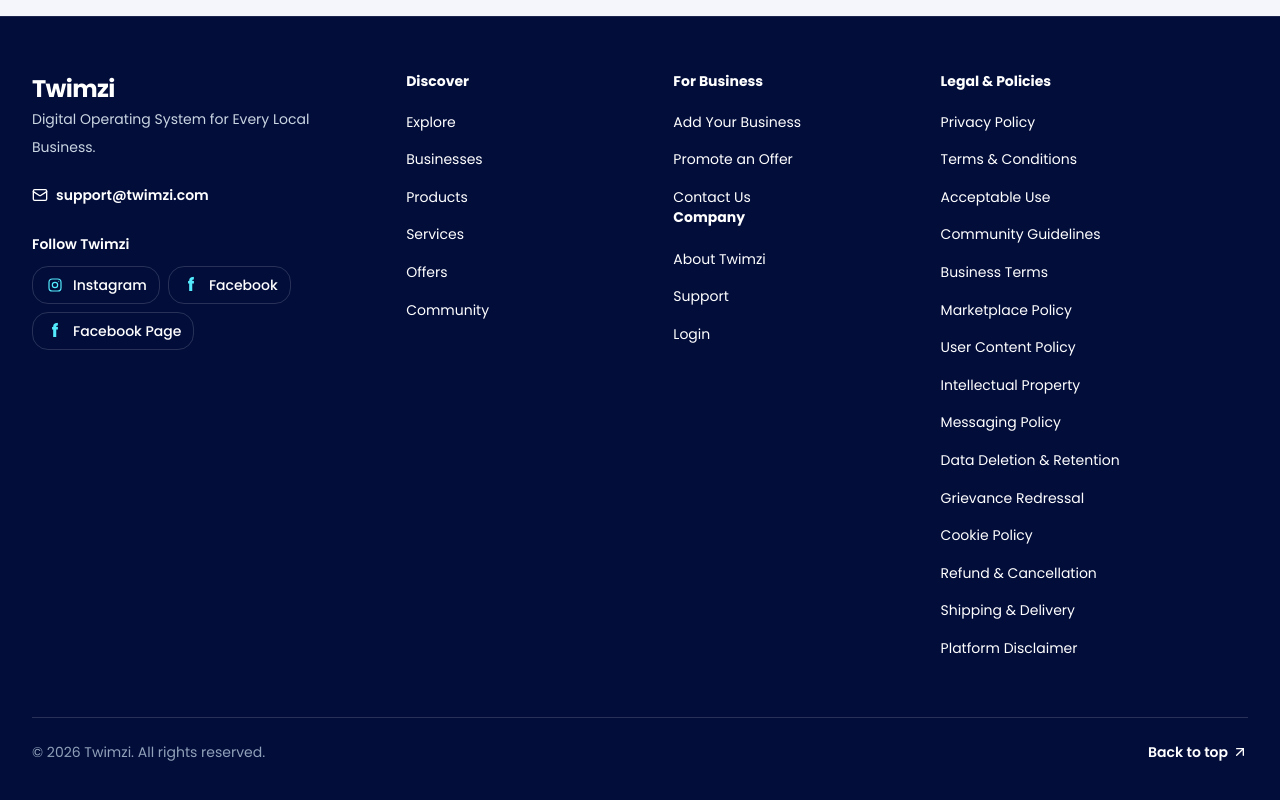
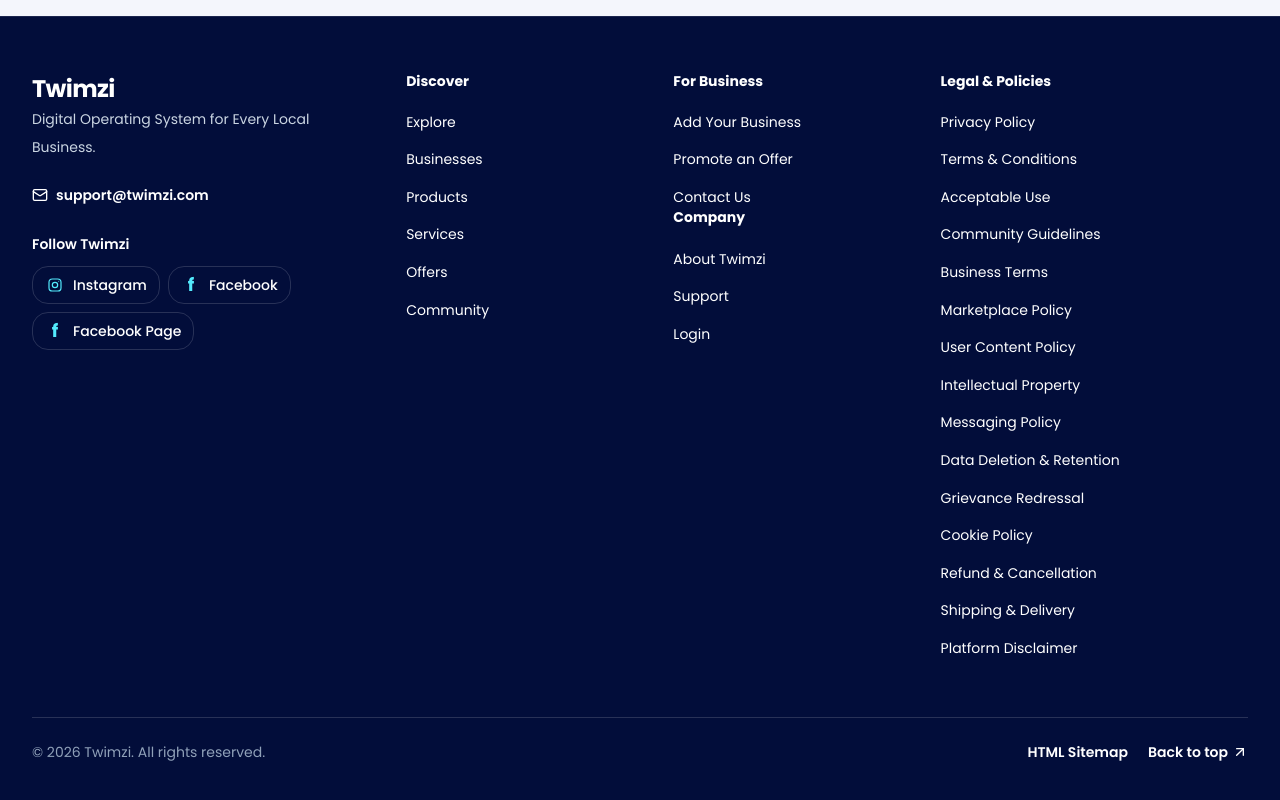
Before and after one commit to twimzi/twimzi-web, a Next.js app: page / in a window 1280 px wide. Shown: the part 2300-3100 px from the top of the page. Built offline with nearby package versions, Linux system fonts and the light colour scheme; no server answers; the database is empty.

Commit message:
Add HTML sitemap link to site footer

```diff
--- a/src/components/layout/footer.tsx
+++ b/src/components/layout/footer.tsx
@@ -224,6 +224,13 @@ export function Footer() {
             © {new Date().getFullYear()} Twimzi. All rights reserved.
           </p>
 
+          <div className="flex flex-wrap items-center gap-5">
+            <Link
+              href="/sitemap"
+              className="text-sm font-semibold text-slate-300 transition hover:text-cyan-300"
+            >
+              HTML Sitemap
+            </Link>
             <Link
               href="/"
               className="inline-flex items-center gap-1 text-sm font-semibold text-slate-300 transition hover:text-cyan-300"
@@ -233,6 +240,7 @@ export function Footer() {
             </Link>
           </div>
         </div>
+      </div>
     </footer>
   );
 }
```
Lines whose indentation alone changed are shown as unchanged.
